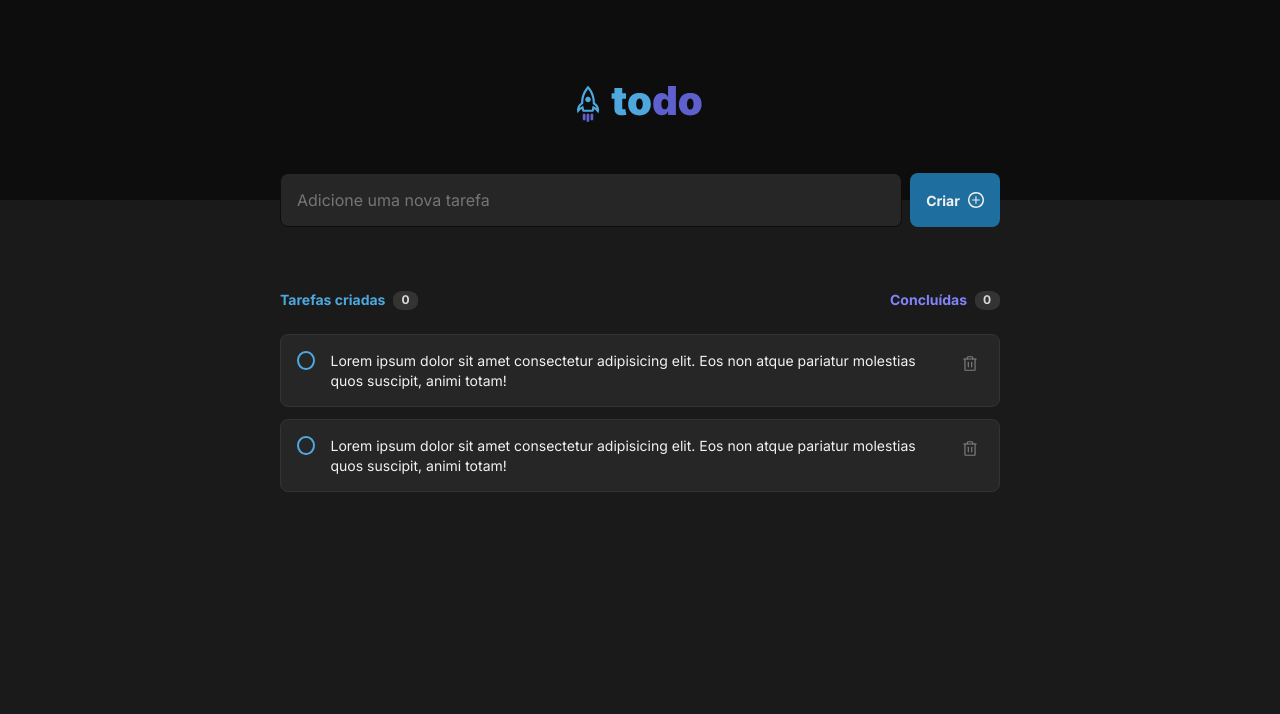
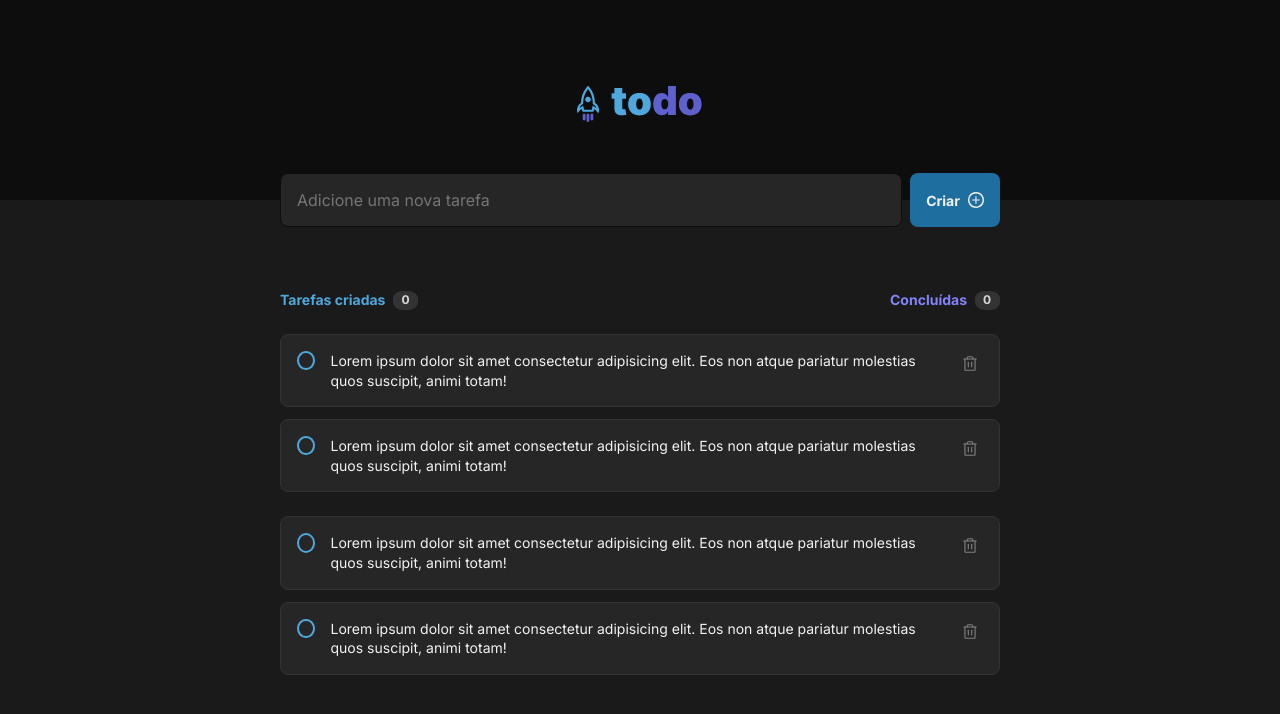
Before and after one commit to hnascx/todolist, a React (Vite) app: page / in a window 1280 px wide. Shown: the top 714 px of the page. Built offline with nearby package versions, Linux system fonts and the light colour scheme.

Commit message:
App component issue

```diff
--- a/src/App.tsx
+++ b/src/App.tsx
@@ -5,6 +5,21 @@ import TaskCount from './components/TaskCount'
 import Tasks from './components/Tasks'
 
 import './global.css'
+
+const tasks = [
+  {
+    id: 1,
+    content: [
+      { type: 'task', content: 'Lorem ipsum dolor.' },
+    ],
+  },
+  {
+    id: 2,
+    content: [
+      { type: 'task', content: 'Lorem ipsum dolor.' },
+    ],
+  },
+]
 
 export function App() {
   return (
@@ -14,7 +29,15 @@ export function App() {
         <div className={styles.content}>
           <NewTask />
           <TaskCount />
-          <Tasks />
+          <main>
+            {tasks.map(task => {
+              return (
+                <Tasks
+                  content={task.content}
+                />
+              )
+            })}
+          </main>
         </div>
       </div>
     </div>
--- a/src/components/Tasks.module.css
+++ b/src/components/Tasks.module.css
@@ -53,7 +53,7 @@
   width: 1.2rem;
   height: 1.2rem;
   border: 2px solid var(--blue);
-  border-radius: 50%;
+  border-radius: 100%;
   outline: none;
   box-shadow: none;
   transition: 0.1s;
@@ -72,6 +72,7 @@
 
 .container input[type="checkbox"]:checked:hover {
   background-color: var(--purple);
+  border-color: var(--purple);
 }
 
 .container input[type="checkbox"]:checked::before {
--- a/src/components/Tasks.tsx
+++ b/src/components/Tasks.tsx
@@ -2,7 +2,6 @@ import { Trash } from 'phosphor-react'
 
 import styles from './Tasks.module.css'
 import task from '../assets/task-logo.svg'
-
 
 export function Tasks() {
   return (
```
